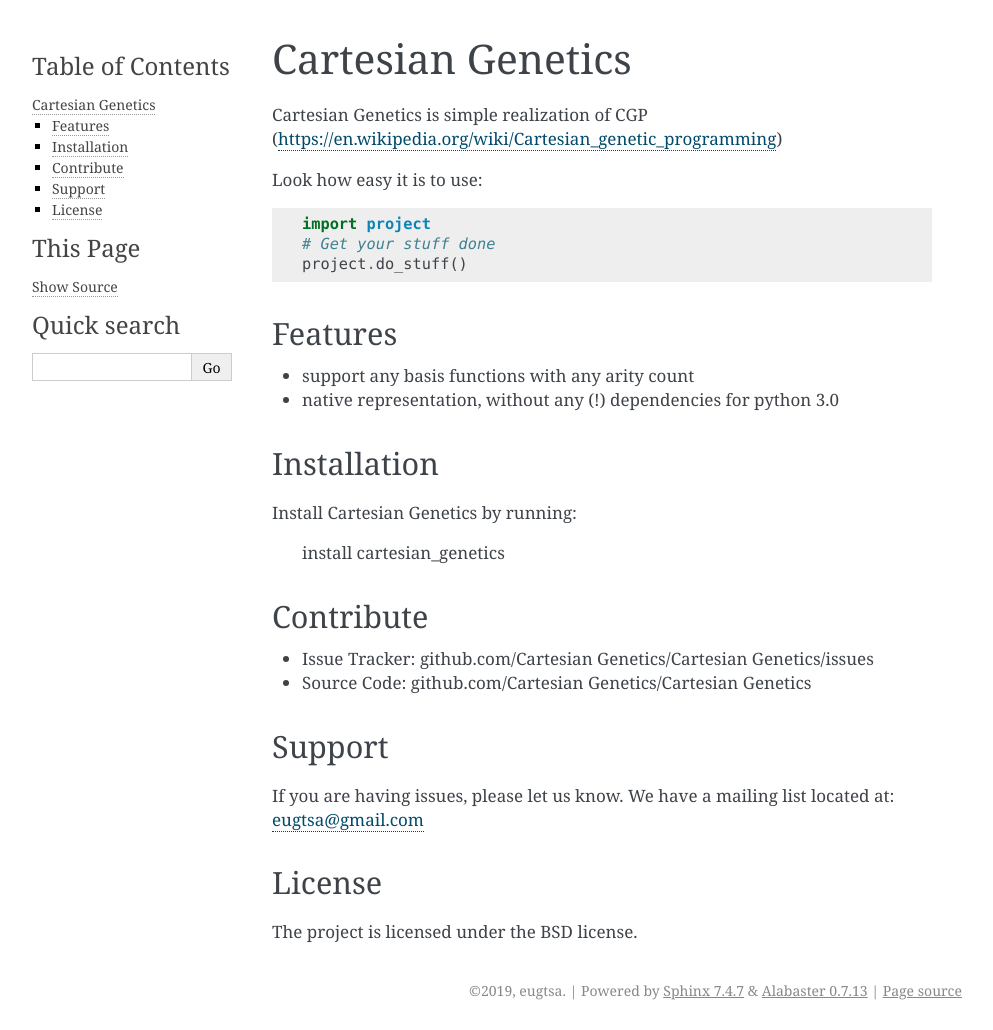
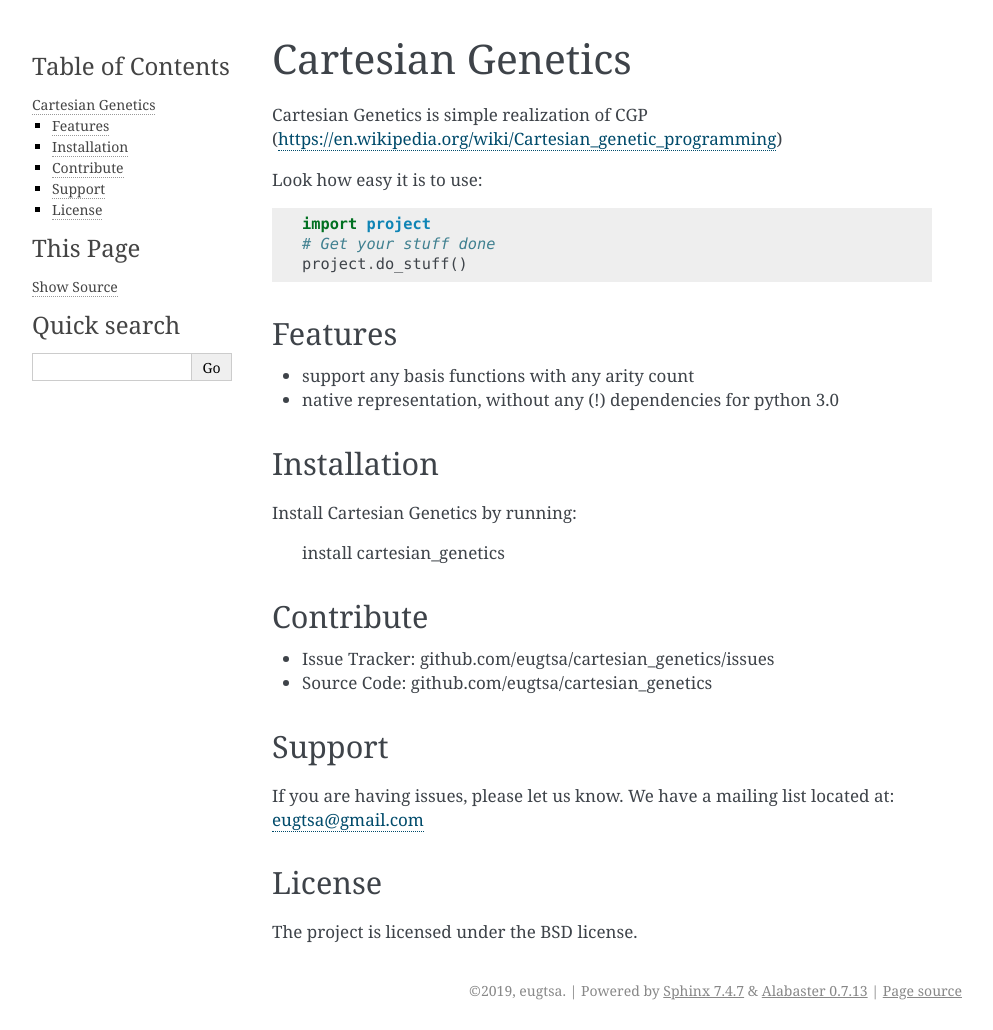
Before and after one commit to eugtsa/cartesian_genetics, a Sphinx documentation site: the page built from docs/index.rst, in a window 1280 px wide. Shown: the whole page, without its empty margins (148-1141 px from the left). Built offline with Sphinx 7.4.7, drawn with Linux system fonts in a browser that asks for light colours; some of the changed lines change nothing that is shown.

Commit message:
added last version of lincs to variables in documentation

```diff
--- a/docs/conf.py
+++ b/docs/conf.py
@@ -20,10 +20,15 @@
 # -- Project information -----------------------------------------------------
 
 project = 'Cartesian Genetics'
+project_github = 'cartesian_genetics'
 copyright = '2019, eugtsa'
 author = 'eugtsa'
 
 rst_epilog = '.. |project| replace:: %s' % project
+rst_epilog += '\n.. |project_github| replace:: %s' % project_github
+rst_epilog += '\n.. |author| replace:: %s' % author
+
+
 
 # The short X.Y version
 version = ''
--- a/docs/index.rst
+++ b/docs/index.rst
@@ -27,8 +27,8 @@ Install |project| by running:
 Contribute
 ----------
 
-- Issue Tracker: github.com/|project|/|project|/issues
-- Source Code: github.com/|project|/|project|
+- Issue Tracker: github.com/|author|/|project_github|/issues
+- Source Code: github.com/|author|/|project_github|
 
 Support
 -------
```
